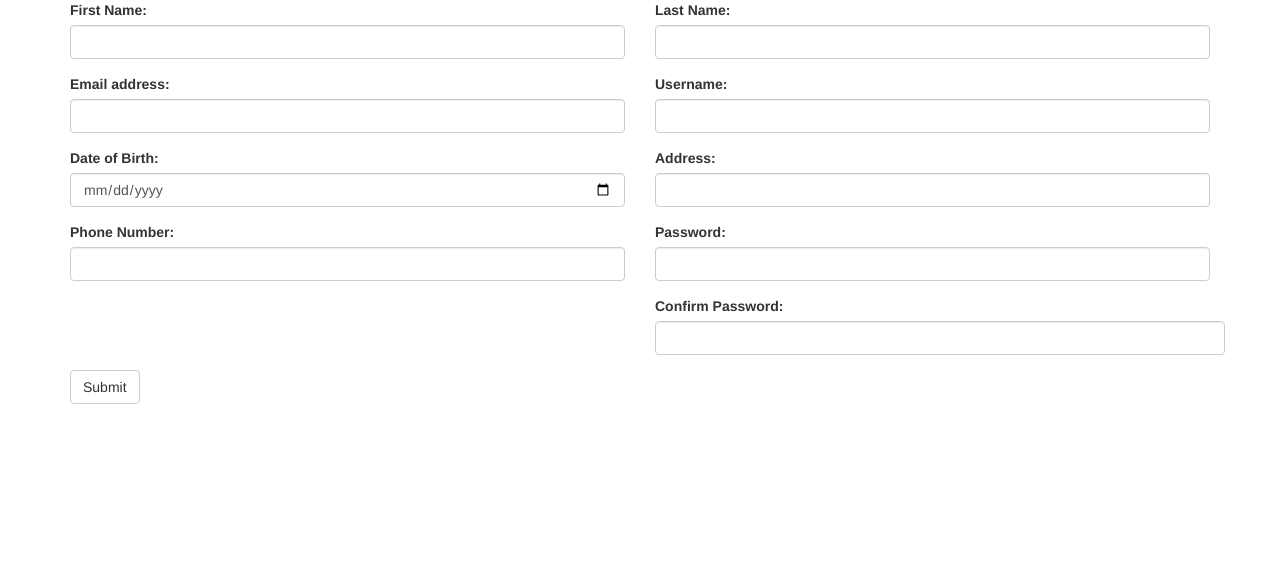
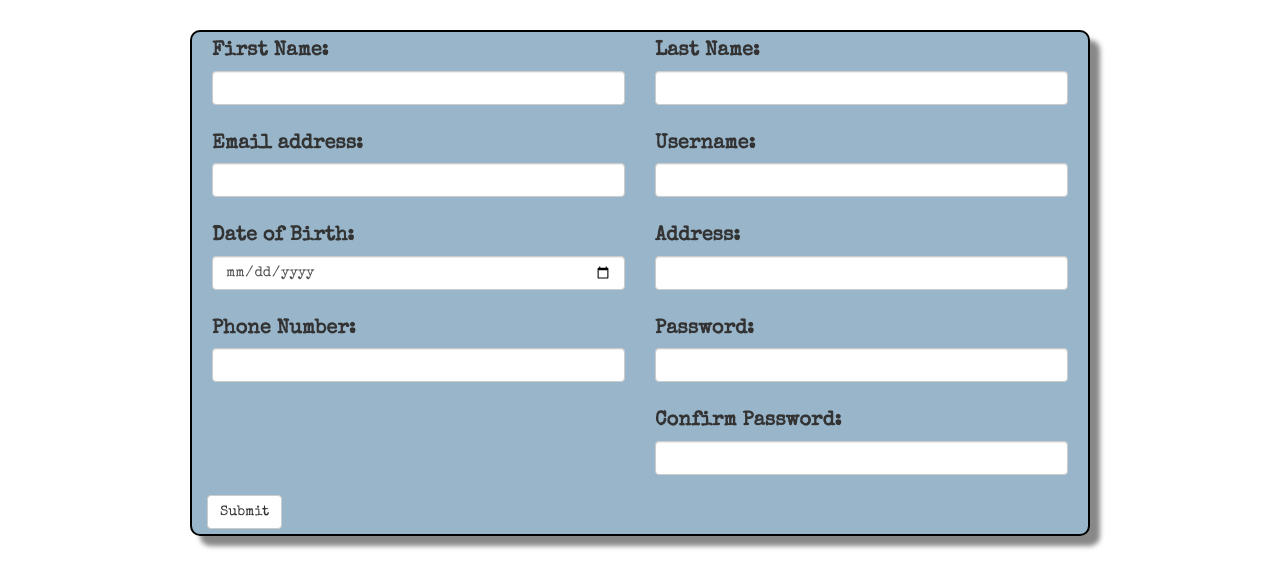
Before and after one commit to dgillead/ajax-form, a plain HTML site: page index.html in a window 1280 px wide. Drawn offline with nearby package versions, Linux system fonts and the light colour scheme.

Commit message:
added styling

```diff
--- a/index.html
+++ b/index.html
@@ -3,6 +3,8 @@
   <head>
     <meta charset="utf-8">
     <title>My Awesome Form</title>
+    <meta name="viewport" content="width=device-width, initial-scale=1.0">
+    <link href="https://fonts.googleapis.com/css?family=Special+Elite" rel="stylesheet">
     <script src="https://code.jquery.com/jquery-3.2.1.min.js" integrity="sha256-hwg4gsxgFZhOsEEamdOYGBf13FyQuiTwlAQgxVSNgt4=" crossorigin="anonymous"></script>
     <script src="https://maxcdn.bootstrapcdn.com/bootstrap/3.3.7/js/bootstrap.min.js"></script>
     <link rel="stylesheet" type="text/css" href="https://maxcdn.bootstrapcdn.com/bootstrap/3.3.7/css/bootstrap.min.css">
@@ -11,7 +13,7 @@
   </head>
   <body>
 
-    <div class="container">
+    <div class="container center-block">
         <form>
           <div class="row">
             <div class="form-group col-sm-12 col-md-6">
@@ -55,16 +57,16 @@
               <label for="pwd">Password:</label>
               <input type="password" class="form-control" id="pwd">
             </div>
+          </div>
 
           <div class="row">
-            <div class="form-group col-sm-6 col-sm-offset-6">
+            <div class="form-group col-sm-12 col-md-6 col-md-offset-6">
               <label for="confirm-pwd">Confirm Password:</label>
               <input type="password" class="form-control" id="confirm-pwd">
             </div>
           </div>
 
-          </div>
-          <button type="submit" class="btn btn-default">Submit</button>
+          <button type="submit" class="btn btn-default" id="submit">Submit</button>
         </form>
       </div> <!-- End form container -->
 
--- a/style.css
+++ b/style.css
@@ -0,0 +1,49 @@
+body {
+  font-family: 'Special Elite', cursive;
+}
+
+label,
+button {
+  font-size: 20px;
+}
+
+.container {
+  width: 900px;
+  background-color: rgb(152, 181, 201);
+  border: 2px solid black;
+  border-radius: 10px;
+  box-shadow: 10px 10px 5px #888888;
+  margin-top: 30px;
+}
+
+.row {
+  padding: 5px;
+}
+
+#submit {
+  margin-bottom: 5px;
+}
+
+
+/* Media Queries */
+@media only screen and (max-width: 991px) {
+  .container {
+    width: 525px;
+  }
+}
+
+@media only screen and (max-width: 540px) {
+  .container {
+    width: 325px;
+  }
+}
+
+@media only screen and (max-width: 320px) {
+  .container {
+    width: 225px;
+  }
+
+  h1 {
+    font-size: 25px;
+  }
+}
```
